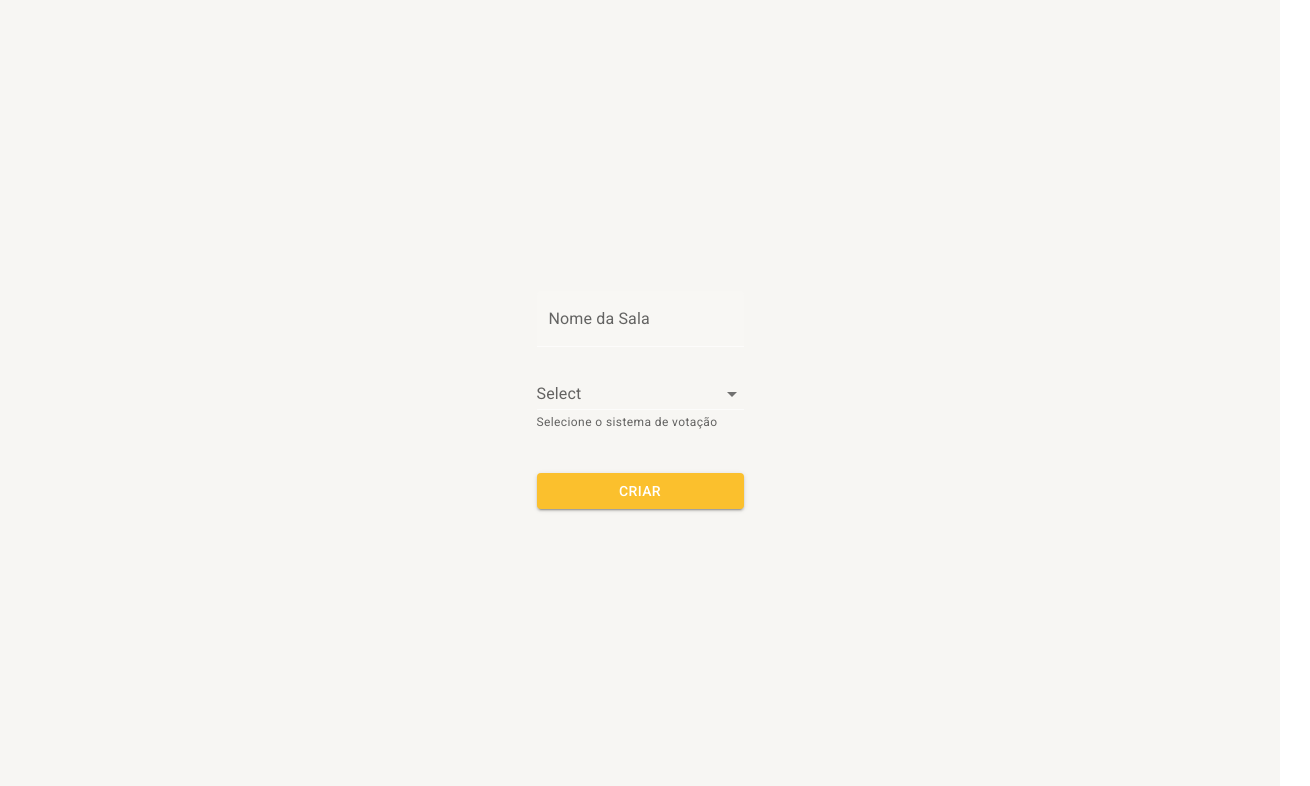
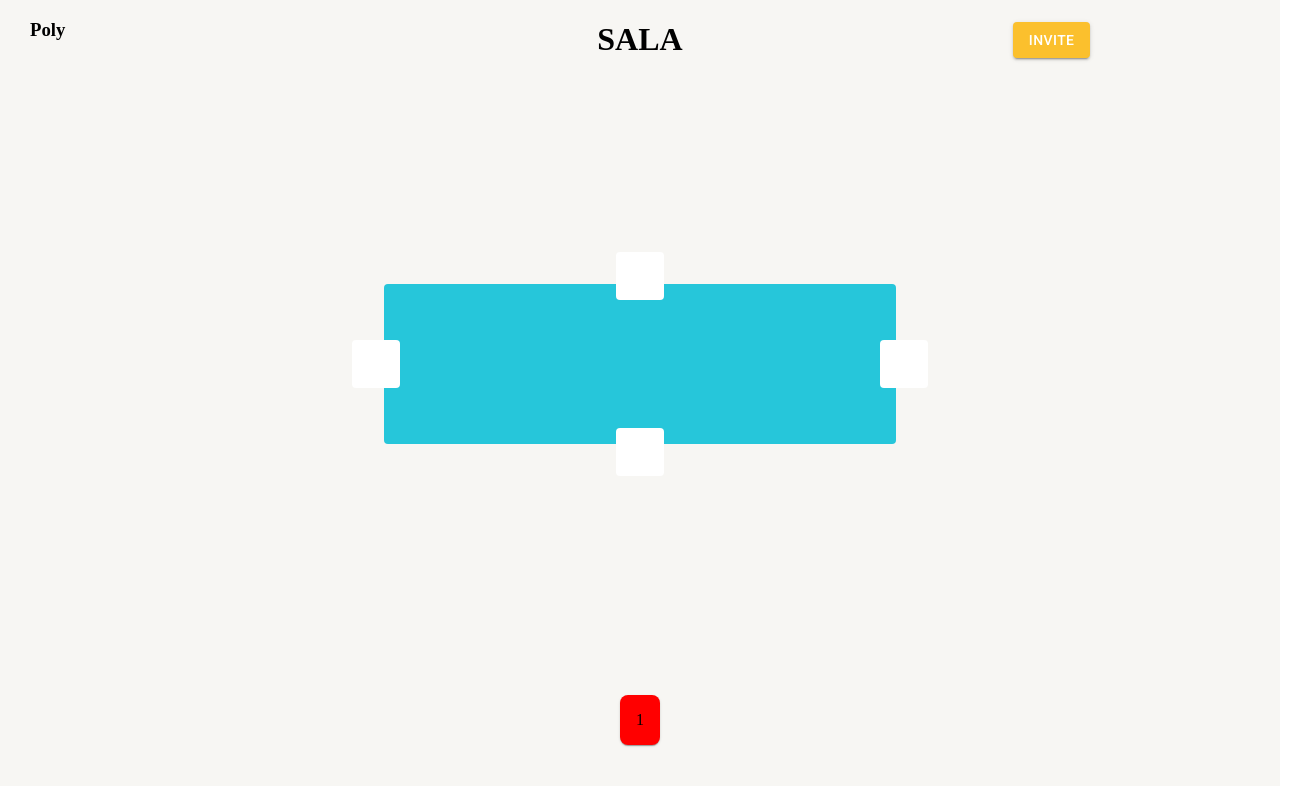
Before and after one commit to Sconzo/poker18, a React (Vite) app: page /poker in a window 1280 px wide. Before the commit this address led to /home. Shown: the top 786 px of the page, 1310 px wide, since content can reach past the window. Built offline with nearby package versions, Linux system fonts and the light colour scheme.

Commit message:
Poker page created

```diff
--- a/package.json
+++ b/package.json
@@ -12,6 +12,7 @@
     "@emotion/react": "^11.10.6",
     "@emotion/styled": "^11.10.6",
     "@material-ui/core": "^4.12.4",
+    "@material-ui/icons": "^4.11.3",
     "@mui/icons-material": "^5.11.16",
     "@mui/material": "^5.12.0",
     "react": "^18.2.0",
--- a/src/components/CreateRoomForm.tsx
+++ b/src/components/CreateRoomForm.tsx
@@ -1,7 +1,7 @@
 import React, {useState} from 'react';
-import {TextField, Button, Grid, makeStyles} from '@material-ui/core';
+import {TextField, Button, Grid, makeStyles, MenuItem} from '@material-ui/core';
 import {useAppThemeContext} from "../contexts";
-import {Box, FormHelperText, Input, InputLabel, MenuItem, Select} from "@mui/material";
+import {Box, FormHelperText, Input, InputLabel, Select} from "@mui/material";
 import {FormControl} from '@mui/material';
 import {System} from "../utils/enviroment/System";
 import coffee from "../images/coffee.png"
@@ -20,7 +20,12 @@ const useStyles = makeStyles((theme) => ({
     input: {
         color: 'white'
     },
-    margin_bottom_40: {marginBottom: 40}
+    margin_bottom_40: {marginBottom: 40},
+    selectedOption: {
+        width: "20px",
+        height: "20px",
+    },
+
 }));
 
 const possibleSystems = [
@@ -28,7 +33,7 @@ const possibleSystems = [
         value: System.BASIC,
         label: (
             <>
-                Padrão (1, 2, 4, 8, 16,   <img src={coffee} alt="Coffee" style={{ width: "20px", height: "20px", paddingBottom:"7px", paddingLeft:"3px" }}/>)
+                Padrão (1, 2, 4, 8, 16, <img src={coffee} alt="Coffee" style={{ width: "20px", height: "20px", paddingBottom:"7px", paddingLeft:"3px" }}/>)
             </>
         ),
     },
@@ -56,6 +61,7 @@ const CreateRoomForm = () => {
     const [roomName, setRoomName] = useState('');
     const [votingSystem, setVotingSystem] = useState('');
     const [formData, updateFormData] = useState(initialFormData);
+    const [selectedValue, setSelectedValue] = useState('');
 
     const handleSubmit = (e: any) => {
         e.preventDefault();
@@ -72,6 +78,7 @@ const CreateRoomForm = () => {
     };
 
     const handleChangeSystem = (e: any) => {
+        setSelectedValue(e.target.value);
         updateFormData({
             ...formData,
             [e.target.name]: e.target.value.trim(),
--- /dev/null
+++ b/src/components/Deck.tsx
@@ -0,0 +1,30 @@
+import {Grid, Typography, makeStyles, Button, Box} from '@material-ui/core';
+import React from "react";
+import OneCard from "./OneCard";
+
+const useStyles = makeStyles((theme) => ({
+    root: {
+        margin: 0,
+        height: 'auto',
+        color:'black',
+        textAlign: 'center',
+        display: 'flex',
+        alignItems: 'center',
+        justifyContent: 'center'
+    },
+}));
+interface HeaderProps {
+    userName: string;
+    roomName: string;
+}
+
+const Deck = () => {
+    const classes = useStyles();
+    return (
+        <Box className={classes.root}>
+            <OneCard value={"1"}/>
+        </Box>
+    );
+};
+
+export default Deck;
--- /dev/null
+++ b/src/components/Header.tsx
@@ -0,0 +1,51 @@
+import { Grid, Typography, makeStyles, Button } from '@material-ui/core';
+import React from "react";
+
+const useStyles = makeStyles((theme) => ({
+    root: {
+        margin: 0,
+        height: 'auto',
+    },
+    playerName: {
+        color:"black",
+        paddingLeft:"30px"
+    },
+    roomName: {
+        color:"black",
+        flexGrow: 1,
+        textAlign: 'center',
+        display: 'flex',
+        alignItems: 'center',
+        justifyContent: 'center'
+    },
+    invite: {
+        color:"black",
+        textAlign: 'center',
+        display: 'flex',
+        alignItems: 'center',
+        justifyContent: 'center',
+        paddingRight:"30px",
+    },
+}));
+interface HeaderProps {
+    userName: string;
+    roomName: string;
+}
+const Header = ({ userName, roomName }:HeaderProps) => {
+    const classes = useStyles();
+    return (
+        <Grid container  className={classes.root}>
+            <Grid item xs={4} className={classes.playerName}>
+                {<h3>{userName}</h3>}
+            </Grid>
+            <Grid item xs={4} className={classes.roomName}>
+                {<h1>{roomName}</h1>}
+            </Grid>
+            <Grid item xs={4} className={classes.invite}>
+                <Button variant="contained" color="primary" >INVITE</Button>
+            </Grid>
+        </Grid>
+);
+};
+
+export default Header;
--- /dev/null
+++ b/src/components/OneCard.tsx
@@ -0,0 +1,34 @@
+import {Box, Card, CardActionArea, CardContent, makeStyles, Typography} from '@material-ui/core';
+import React from "react";
+
+const useStyles = makeStyles((theme) => ({
+    root: {
+        margin: 0,
+        color:'black',
+        backgroundColor:'red',
+        textAlign: 'center',
+        display: 'flex',
+        alignItems: 'center',
+        justifyContent: 'center',
+
+        borderRadius: '8px'
+    },
+}));
+
+interface cardProps {
+    value : string
+}
+const OneCard = (props : cardProps) => {
+    const classes = useStyles();
+    return (
+        <Card className={classes.root}>
+            <CardActionArea href="https://google.com">
+                <CardContent>
+                    {props.value}
+                </CardContent>
+            </CardActionArea>
+        </Card>
+    );
+};
+
+export default OneCard;
--- /dev/null
+++ b/src/components/PokerPage.tsx
@@ -0,0 +1,60 @@
+import React from 'react';
+import { Grid, Typography, makeStyles } from '@material-ui/core';
+import Header from "./Header";
+import PokerTable from "./PokerTable";
+import Deck from "./Deck";
+
+const useStyles = makeStyles((theme) => ({
+    root: {
+        flexGrow: 1,
+        margin: 0,
+        height: "100vh",
+    },
+    header: {
+        backgroundColor: theme.palette.background.default,
+        color: theme.palette.primary.contrastText,
+        height: "15%",
+        flexGrow: 1,
+        width: "100%",
+    },
+    table: {
+        color: theme.palette.primary.contrastText,
+        height: "65%",
+        flexGrow: 1,
+        width: "100%",
+        display: 'flex',
+        alignItems: 'center',
+        justifyContent: 'center',
+        paddingRight:"30px",
+    },
+    pokerCards: {
+        color: theme.palette.secondary.contrastText,
+        height: "20%",
+        flexGrow: 1,
+        width: "100%",
+        textAlign: 'center',
+        display: 'flex',
+        alignItems: 'center',
+        justifyContent: 'center'
+    },
+}));
+
+const PokerPage = () => {
+    const classes = useStyles();
+
+    return (
+            <Grid  direction="column" className={classes.root}>
+                <Grid  className={classes.header}>
+                    {<Header userName="Poly" roomName="SALA"/>}
+                </Grid>
+                <Grid  className={classes.table}>
+                    {<PokerTable/>}
+                </Grid>
+                <Grid  className={classes.pokerCards}>
+                    {<Deck/>}
+                </Grid>
+            </Grid>
+    );
+};
+
+export default PokerPage;
--- /dev/null
+++ b/src/components/PokerTable.tsx
@@ -0,0 +1,57 @@
+import { makeStyles } from "@material-ui/core/styles";
+import Grid from "@material-ui/core/Grid";
+import Box from "@material-ui/core/Box";
+
+const useStyles = makeStyles((theme) => ({
+    table: {
+        backgroundColor: theme.palette.secondary.dark,
+        borderRadius: theme.shape.borderRadius,
+        height: "20vh",
+        width: "40vw",
+        display: "flex",
+        justifyContent: "center",
+        alignItems: "center",
+        position: "relative",
+        margin: "auto",
+        marginBottom: "2rem",
+    },
+    player: {
+        position: "absolute",
+        width: "3rem",
+        height: "3rem",
+        backgroundColor: "#FFFFFF",
+        borderRadius: theme.shape.borderRadius,
+    },
+    player1: {
+        top: "calc(50% - 1.5rem)",
+        left: "-2rem",
+    },
+    player2: {
+        top: "-2rem",
+        left: "calc(50% - 1.5rem)",
+    },
+    player3: {
+        top: "calc(50% - 1.5rem)",
+        right: "-2rem",
+    },
+    player4: {
+        bottom: "-2rem",
+        left: "calc(50% - 1.5rem)",
+    },
+}));
+
+const PokerTable = () => {
+    const classes = useStyles();
+
+    return (
+        <Grid container direction="column" alignItems="center">
+            <Box className={classes.table}>
+                <Box className={classes.player + " " + classes.player1} />
+                <Box className={classes.player + " " + classes.player2} />
+                <Box className={classes.player + " " + classes.player3} />
+                <Box className={classes.player + " " + classes.player4} />
+            </Box>
+        </Grid>
+    );
+};
+export default PokerTable;
--- a/src/routes/AppRoutes.tsx
+++ b/src/routes/AppRoutes.tsx
@@ -1,12 +1,14 @@
 import {Routes, Route, Navigate} from "react-router-dom";
 import CreateRoomForm from "../components/CreateRoomForm";
 import React from "react";
+import PokerPage from "../components/PokerPage";
 
 export const AppRoutes = () => {
     return (
 
         <Routes>
             <Route path="/home" element ={<CreateRoomForm/>}/>
+            <Route path="/poker" element ={<PokerPage/>}/>
             <Route path="*" element={<Navigate to="/home"/>}/>
         </Routes>
     )
```
Also changed, not shown: 1 other file (tests, documents, lock files or other folders).
